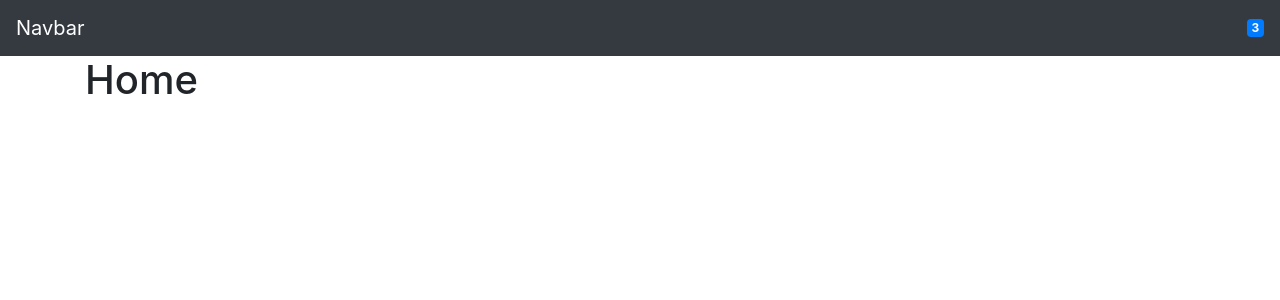
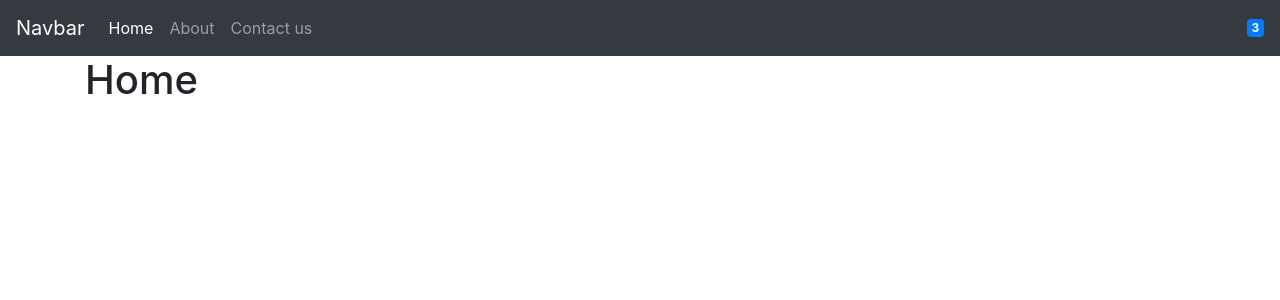
Before and after one commit to mhammed2020/React2020, a React (Create React App) app: page / in a window 1280 px wide. Shown: the top 300 px of the page. Built offline with nearby package versions, Linux system fonts and the light colour scheme.

Commit message:
‘Link’ instead of anchor tag

```diff
--- a/src/components/navbar.jsx
+++ b/src/components/navbar.jsx
@@ -1,9 +1,37 @@
-import React, { Component } from 'react'
+import React, { Component } from 'react';
+import {Link} from "react-router-dom";
+
+const NavBar = props => {
+    return (
+
+    <nav className="navbar navbar-expand-lg navbar-dark bg-dark">
+    <Link className="navbar-brand" to="#">Navbar
+
+    </Link>
+
+    <div className="collapse navbar-collapse" id="navbarNav">
+    <ul className="navbar-nav">
+
+      <li className="nav-item active">
+        <Link className="nav-link" to="/">
+            Home
+         </Link>
+      </li>
+
+      <li className="nav-item">
+        <Link className="nav-link" to="/about">
+            About
+
+            </Link>
+      </li>
 
 
-const NavBar = props => {
-    return (  <nav className="navbar navbar-dark bg-dark">
-    <a className="navbar-brand" href="#">Navbar</a>
+      <li className="nav-item">
+        <Link className="nav-link" to="/contact">Contact us </Link>
+      </li>
+
+    </ul>
+  </div>
 
 <span className="badge badge-primary">{props.productsCount}</span>
 
--- a/src/index.js
+++ b/src/index.js
@@ -15,7 +15,6 @@
 
 ReactDOM.render(
 <BrowserRouter>
-
 <App/>
 
 </BrowserRouter>
```
